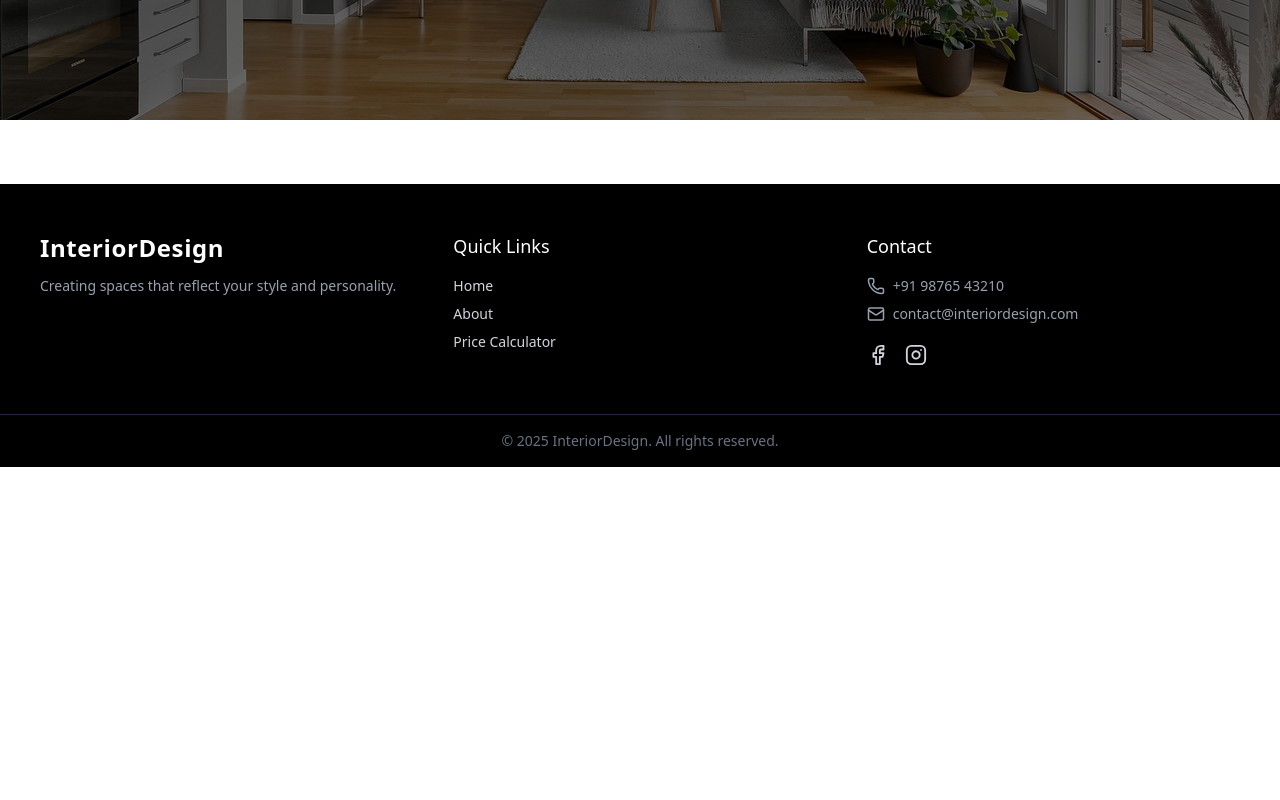
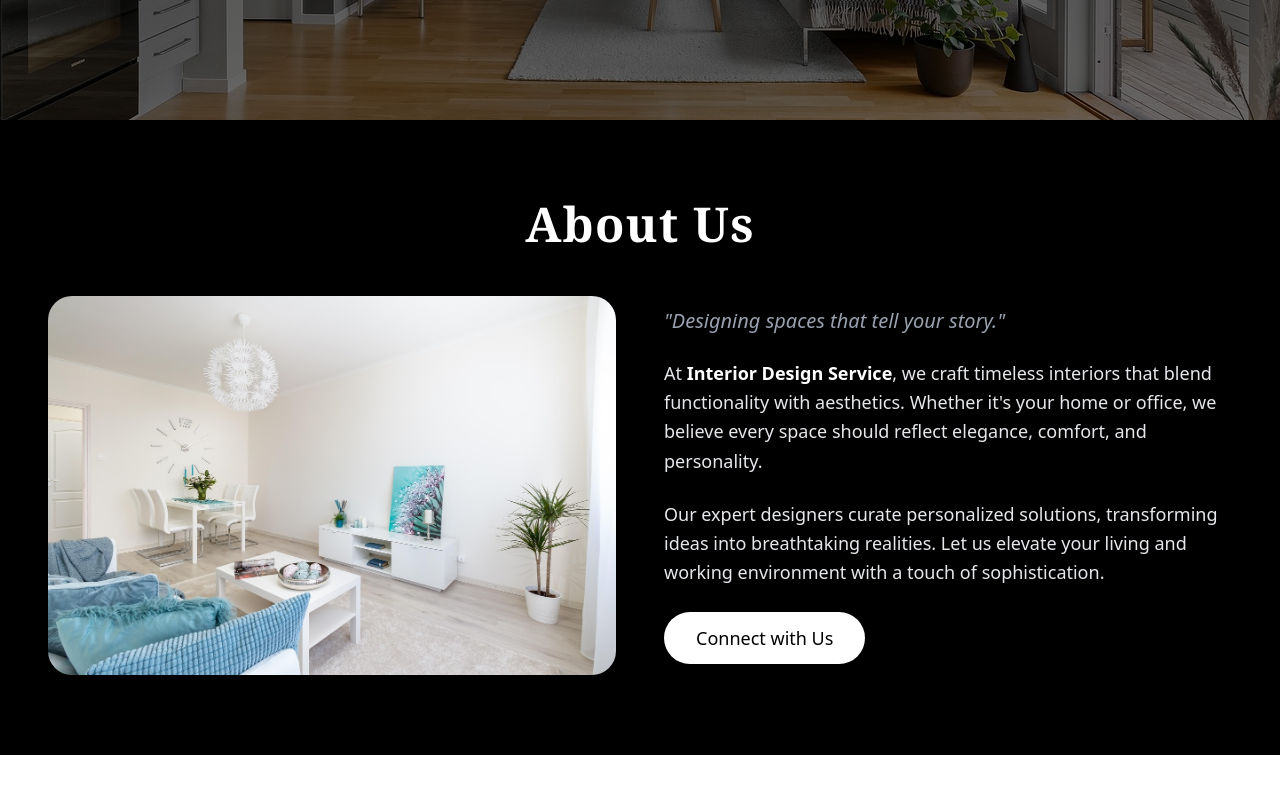
Before and after one commit to tanu0604/Interior, a React (Vite) app: page / in a window 1280 px wide. Shown: the part 480-1280 px from the top of the page. Before the commit the page ends 947 px from the top, so only its background shows below. Built offline with nearby package versions, Linux system fonts and the light colour scheme.

Commit message:
Update Home.jsx

```diff
--- a/src/components/Home/Home.jsx
+++ b/src/components/Home/Home.jsx
@@ -3,6 +3,7 @@ import headingImg from "../../assets/hero.jpg";
 import { motion } from "framer-motion";
 import AOS from "aos";
 import "aos/dist/aos.css";
+import About from "../about/About";
 
 export default function Home() {
   useEffect(() => {
@@ -53,6 +54,11 @@ export default function Home() {
           </div>
         </div>
       </section>
+
+      <div data-aos="fade-up">
+        <About />
+      </div>
+
     </>
   );
 }
```
